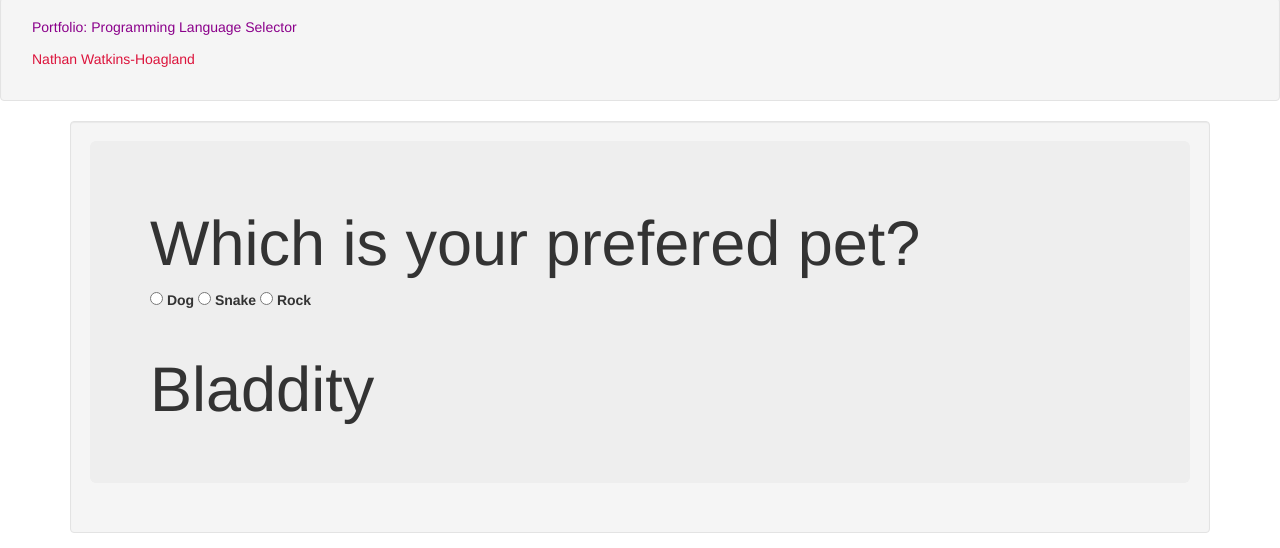
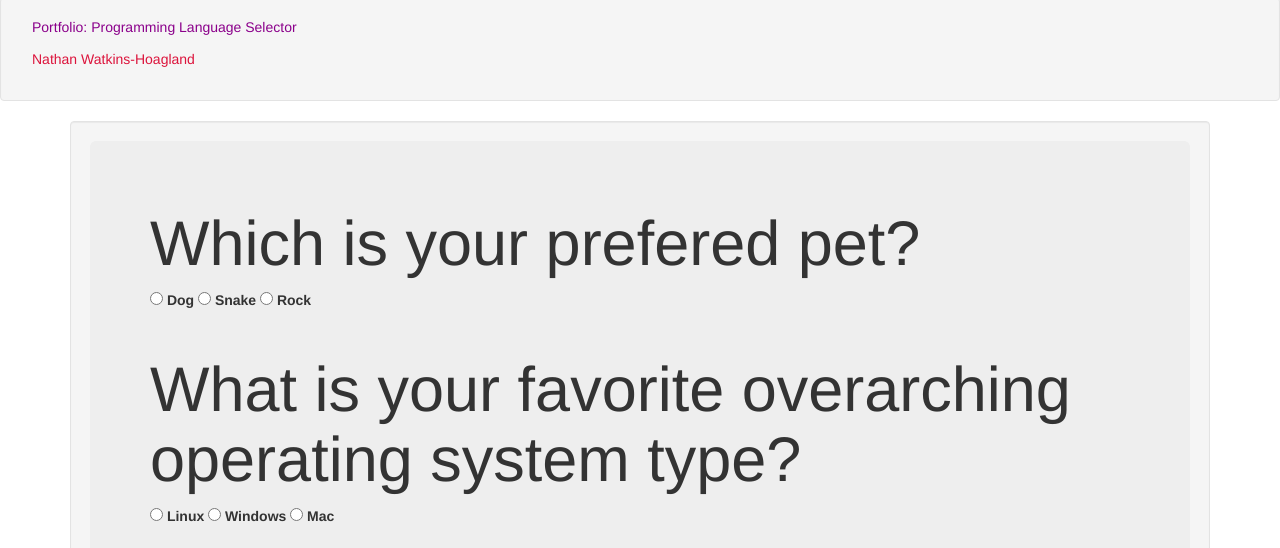
Before and after one commit to WiseFool92/language, a plain HTML site: page index.html in a window 1280 px wide. Shown: the part 214-762 px from the top of the page. Drawn offline with Linux system fonts and the light colour scheme.

Commit message:
second radio btn + question

```diff
--- a/index.html
+++ b/index.html
@@ -41,7 +41,23 @@
               </label>
             </div>
             <br>
-            <h1>Bladdity</h1>
+            <h1>What is your favorite overarching operating system type?</h1>
+            <div id="second-question">
+              <label>
+                <input type="radio" name="q2" value="a">
+                Linux
+              </label>
+              <label>
+                <input type="radio" name="q2" value="b">
+                Windows
+              </label>
+              <label>
+                <input type="radio" name="q2" value="c">
+                Mac
+              </label>
+              <br>
+              <h1>Bladdity</h1>
+            </div>
           </form>
         </div>
       </div>
```
